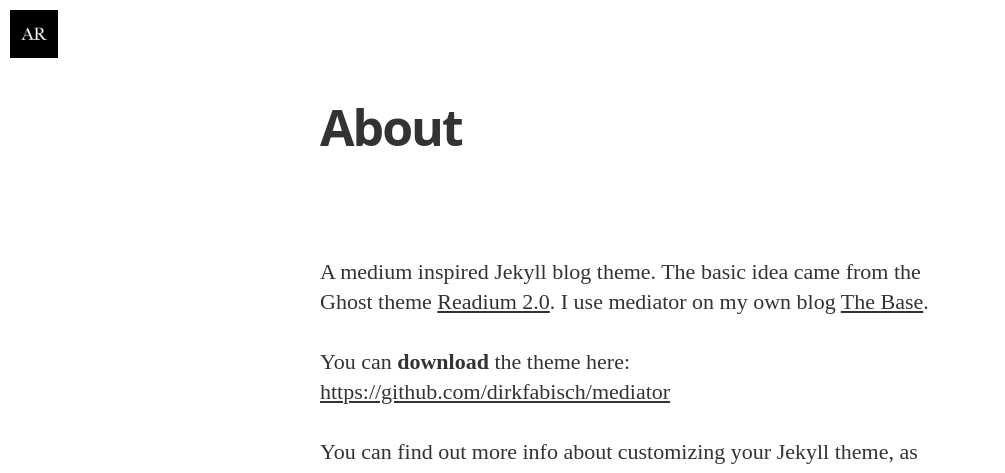
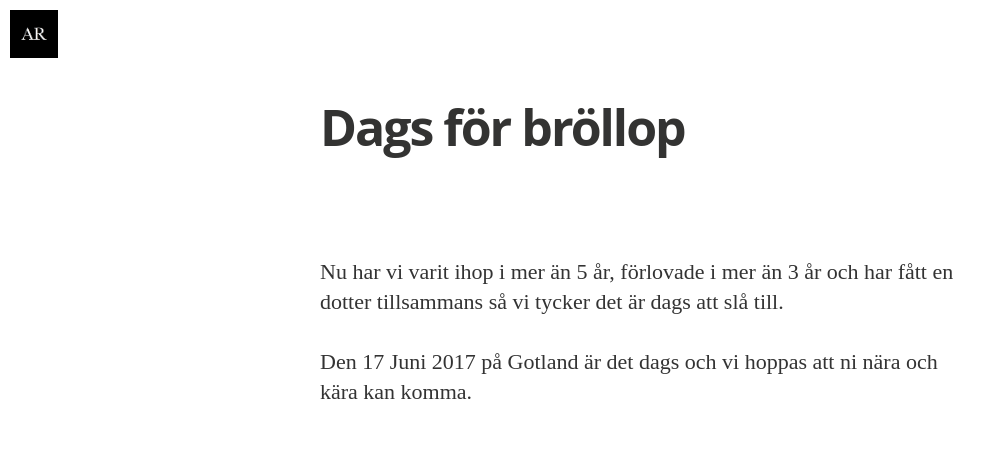
Before and after one commit to robertfeldt/170617, a Jekyll site: the page built from about.md, in a window 1280 px wide, cut to the strip 0-473 px from the top of the page. Shown: the whole strip, without its empty margins (0-1005 px from the left). Built offline with Jekyll 4.4.1, drawn with Linux system fonts in a browser that asks for light colours; nearby versions of some CDN libraries; some web fonts are replaced; some of the changed text lies outside the part shown.

Commit message:
fixat about sidan

```diff
--- a/_layouts/page.html
+++ b/_layouts/page.html
@@ -50,7 +50,7 @@
       <div class="inner">
         <h1 class="blog-title">{{ site.title }}</h1>
         <h2 class="blog-description">{{ site.description }}</h2>
-        <a href={{ "/" | prepend: site.baseurl }} class="btn">Back to Overview</a>
+        <a href={{ "/" | prepend: site.baseurl }} class="btn">Tillbaks till startsidan</a>
       </div>
     </div>
     {% include javascripts.html %}
--- a/about.md
+++ b/about.md
@@ -1,17 +1,9 @@
 ---
 layout: page
-title: About
+title: Dags för bröllop
 permalink: /about/
 ---
 
-A medium inspired Jekyll blog theme. The basic idea came from the Ghost theme
-[Readium 2.0](http://www.svenread.com/readium-ghost-theme/). I use mediator on my own blog [The Base](blog.base68.com).
+Nu har vi varit ihop i mer än 5 år, förlovade i mer än 3 år och har fått en dotter tillsammans så vi tycker det är dags att slå till.
 
-You can **download** the theme here:
-[https://github.com/dirkfabisch/mediator](https://github.com/dirkfabisch/mediator)
-
-You can find out more info about customizing your Jekyll theme, as well as basic Jekyll usage documentation at [jekyllrb.com](http://jekyllrb.com/)
-
-You can find the source code for the Jekyll new theme at: [github.com/jglovier/jekyll-new](https://github.com/jglovier/jekyll-new)
-
-You can find the source code for Jekyll at [github.com/jekyll/jekyll](https://github.com/jekyll/jekyll)
+Den 17 Juni 2017 på Gotland är det dags och vi hoppas att ni nära och kära kan komma.
```
Also changed, not shown: 2 other files.
